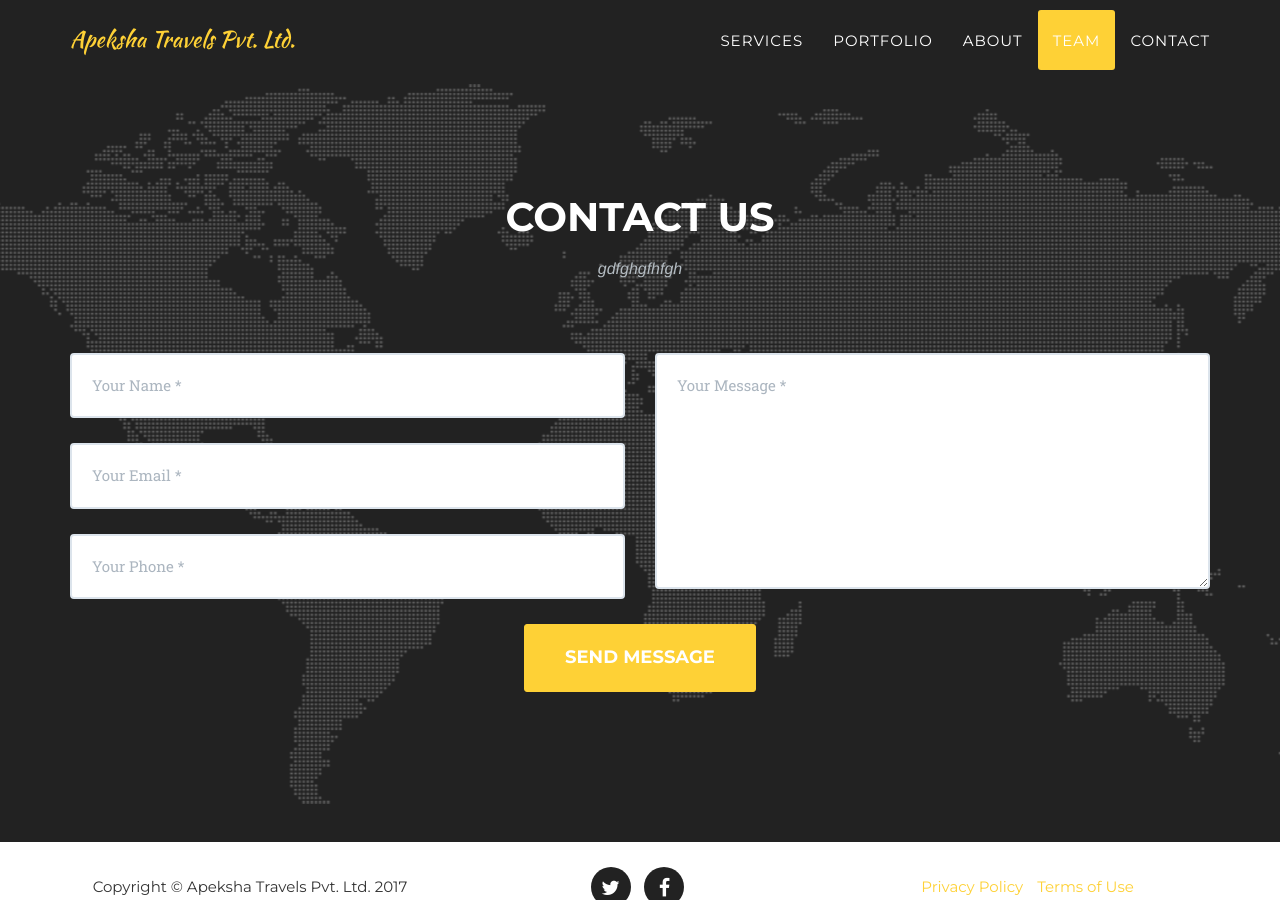
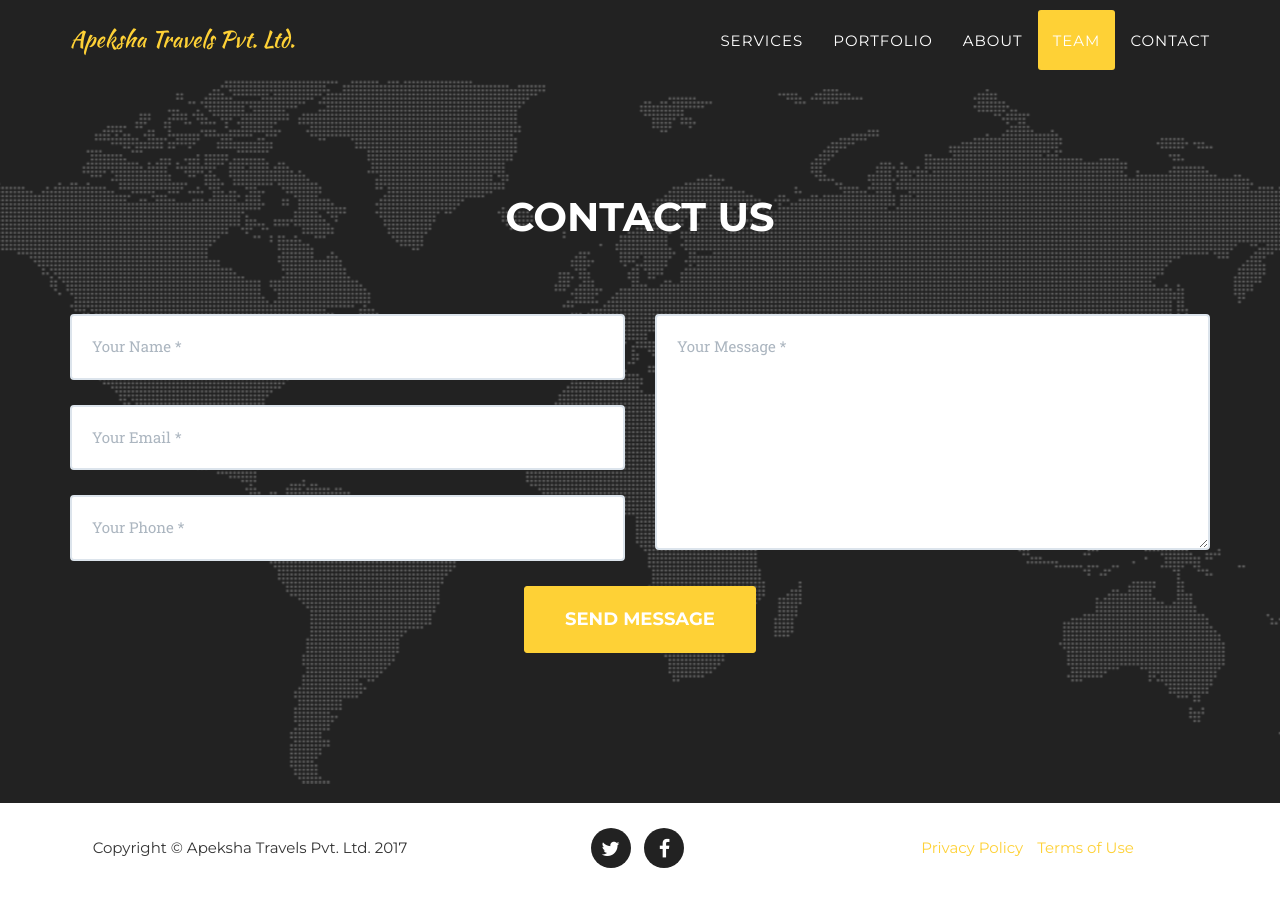
Before and after one commit to gauravmanandhar/apekshatravels.com.np, a Jekyll site: the page built from index.html, in a window 1280 px wide and 900 px high, scrolled down 5338 px. Built offline with Jekyll 4.4.1, drawn with Linux system fonts in a browser that asks for light colours; some web fonts are replaced; a file with an impossible date is left out.

Commit message:
contact changed

```diff
--- a/_includes/contact.html
+++ b/_includes/contact.html
@@ -3,7 +3,7 @@
             <div class="row">
                 <div class="col-lg-12 text-center">
                     <h2 class="section-heading">Contact Us</h2>
-                    <h3 class="section-subheading text-muted">gdfghgfhfgh</h3>
+                    <h3 class="section-subheading text-muted"></h3>
                 </div>
             </div>
             <div class="row">
```
